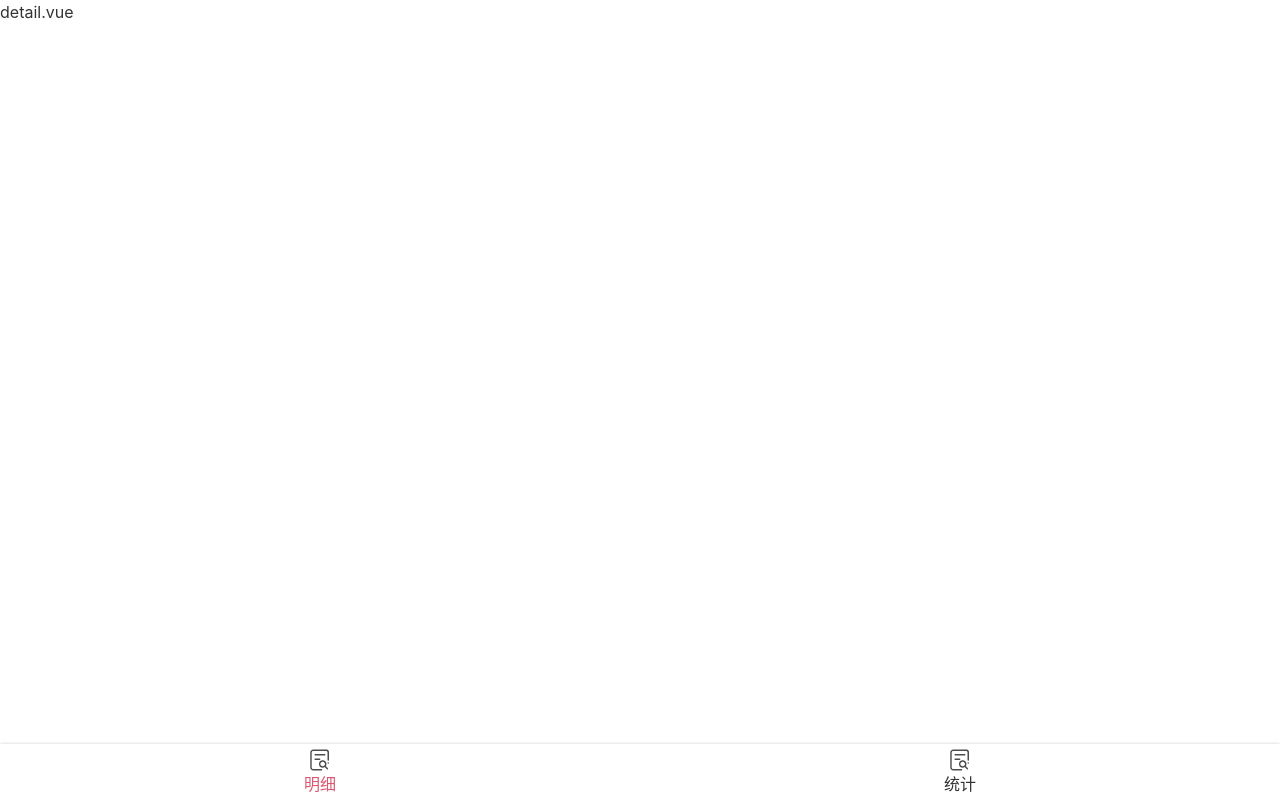
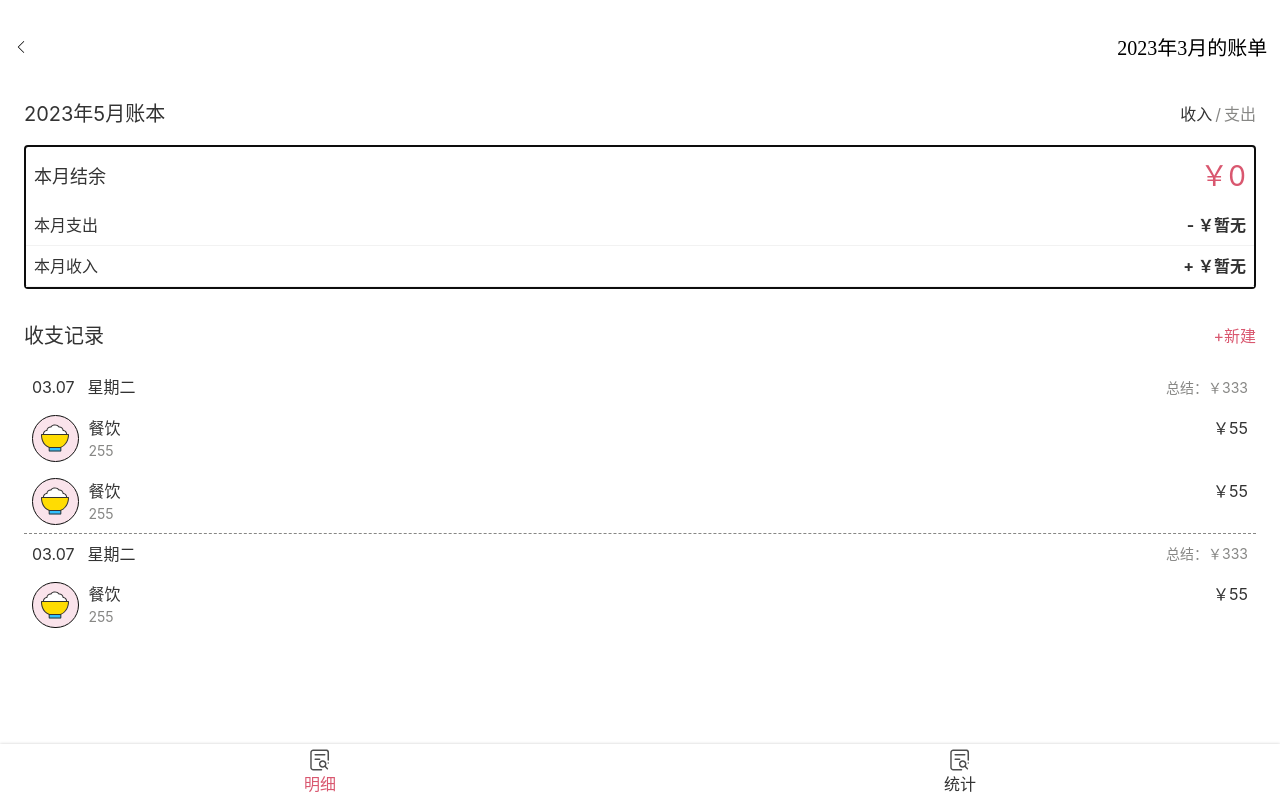
Before and after one commit to haxiedaimala/self-billing, a Vue app: page /#/details in a window 1280 px wide. Built offline with nearby package versions, Linux system fonts and the light colour scheme.

Commit message:
完成 Details 的结构和样式

```diff
--- a/src/App.vue
+++ b/src/App.vue
@@ -14,6 +14,7 @@
   --color-selected: #d9576f;
   --color-border: #0d0d0d;
   --color-category-bg: #fae3eb;
+  --color-unselected: #878785;
 }
 
 #app {
--- a/src/components/Detail-List.vue
+++ b/src/components/Detail-List.vue
@@ -12,7 +12,7 @@ defineProps<{
   <div class="item-list">
     <div class="title">
       <span>{{ topTitle }}</span>
-      <span><slot name="title-control"/></span>
+      <span><slot/></span>
     </div>
     <div class="table">
       <div class="table-title">
--- a/src/components/TopNav.vue
+++ b/src/components/TopNav.vue
@@ -49,7 +49,7 @@ const toggle = (value: string) => emits('update:modelValue', value);
   }
 
   .type {
-    color: #878785;
+    color: var(--color-unselected);
     margin-left: auto;
 
     span:not(:first-child) {
--- a/src/views/Details.vue
+++ b/src/views/Details.vue
@@ -1,9 +1,219 @@
 <script setup lang="ts">
+import Icon from '@/components/Icon.vue';
+import DetailList from '@/components/Detail-List.vue';
+
+const toggleMonth = () => {
+return;
+};
 </script>
 
 <template>
-  detail.vue
+  <Teleport to="body">
+    <div class="nav">
+      <Icon name="left"/>
+      <button class="year" @click="toggleMonth">{{ 2023 }}年{{ 3 }}月的账单</button>
+    </div>
+  </Teleport>
+  <DetailList class="list-top" top-title="2023年5月账本" type="月" sum="0" expend="暂无" income="暂无">
+    <ul class="detail-list">
+      <li class="selected">收入</li>
+      <li class="middle">/</li>
+      <li>支出</li>
+    </ul>
+  </DetailList>
+  <div class="details">
+    <div class="top">
+      <span class="title">收支记录</span>
+      <span class="add">+新建</span>
+    </div>
+    <div class="content">
+      <div class="item">
+        <div class="title">
+          <span>03.07 </span>
+          <span>星期二</span>
+          <span class="sum">总结：￥333</span>
+        </div>
+        <div class="detail">
+          <div class="icon-wrapper">
+            <Icon name="food"/>
+          </div>
+          <div class="details-info">
+            <div class="category-sum">
+              <span>餐饮</span>
+              <span>￥55</span>
+            </div>
+            <div class="note">255</div>
+          </div>
+        </div>
+        <div class="detail">
+          <div class="icon-wrapper">
+            <Icon name="food"/>
+          </div>
+          <div class="details-info">
+            <div class="category-sum">
+              <span>餐饮</span>
+              <span>￥55</span>
+            </div>
+            <div class="note">255</div>
+          </div>
+        </div>
+      </div>
+      <div class="item">
+        <div class="title">
+          <span>03.07 </span>
+          <span>星期二</span>
+          <span class="sum">总结：￥333</span>
+        </div>
+        <div class="detail">
+          <div class="icon-wrapper">
+            <Icon name="food"/>
+          </div>
+          <div class="details-info">
+            <div class="category-sum">
+              <span>餐饮</span>
+              <span>￥55</span>
+            </div>
+            <div class="note">255</div>
+          </div>
+        </div>
+      </div>
+    </div>
+  </div>
 </template>
 
 <style lang="scss" scoped>
+.nav {
+  display: flex;
+  align-items: center;
+  padding: 2em 0.8em 0.8em;
+  background-color: #fff;
+  position: fixed;
+  left: 0;
+  right: 0;
+  top: 0;
+
+  .year {
+    font-size: 20px;
+    margin-left: auto;
+    border: none;
+    background-color: transparent;
+  }
+
+  .left {
+    width: 1.5em;
+    height: 1.5em;
+  }
+}
+
+.list-top {
+  margin-top: 75px;
+
+  .detail-list {
+    display: flex;
+    flex-direction: row;
+    align-items: center;
+
+    li {
+      font-size: 16px;
+      color: var(--color-unselected);
+
+      &.selected {
+        color: #333;
+      }
+
+      &.middle {
+        margin: 0 3px;
+      }
+    }
+  }
+}
+
+.details {
+  padding: 0.5em 1.5em;
+
+  .top {
+    padding: 1em 0;
+    display: flex;
+    align-items: center;
+
+    .title {
+      font-size: 20px;
+    }
+
+    .add {
+      margin-left: auto;
+      color: var(--color-selected);
+    }
+  }
+
+  .content {
+    .item {
+      display: flex;
+      flex-direction: column;
+      justify-content: center;
+      border-bottom: 1px dashed var(--color-unselected);
+
+      &:last-child {
+        border-bottom: none;
+      }
+
+      .title {
+        padding: 0.5em;
+        display: flex;
+        align-items: center;
+
+        span {
+          margin-right: 0.8em;
+        }
+
+        .sum {
+          margin: 0 0 0 auto;
+          font-size: 14px;
+          color: var(--color-unselected);
+        }
+      }
+
+      .detail {
+        display: flex;
+        flex-direction: row;
+        align-items: center;
+        padding: 0.5em;
+
+        .icon-wrapper {
+          display: flex;
+          justify-content: center;
+          align-items: center;
+          padding: 0.4em;
+          border-radius: 50%;
+          background-color: var(--color-category-bg);
+          border: 1px solid var(--color-border);
+          margin-right: 0.6em;
+
+          .icon {
+            width: 2em;
+            height: 2em;
+          }
+        }
+
+        .details-info {
+          display: flex;
+          flex: 1;
+          flex-direction: column;
+          justify-content: center;
+
+          .category-sum {
+            display: flex;
+            justify-content: space-between;
+            align-items: center;
+          }
+
+          .note {
+            font-size: 14px;
+            color: var(--color-unselected)
+          }
+        }
+      }
+    }
+  }
+}
 </style>
```
